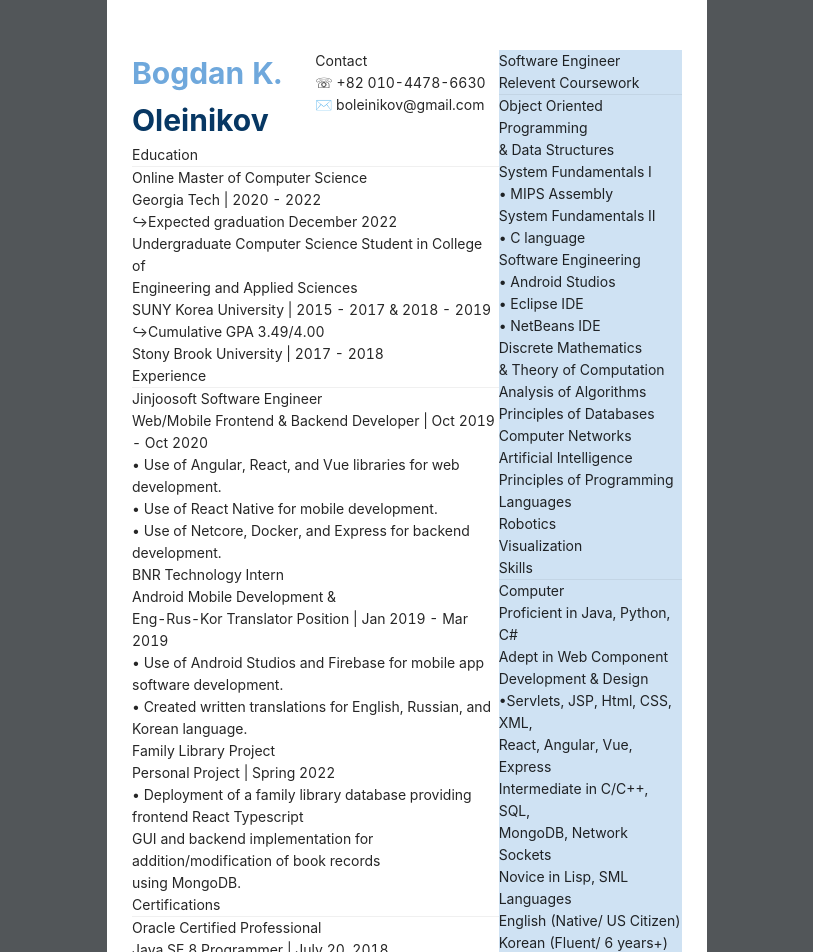
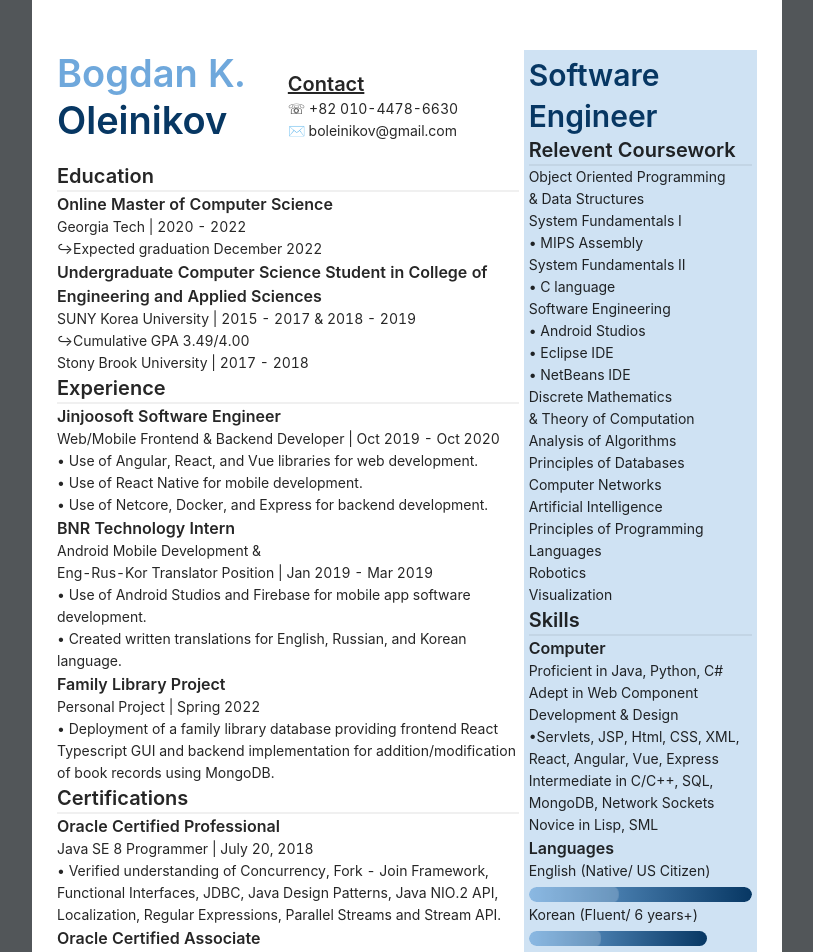
Before and after one commit to bowdawn/oleinikov-resume, a React (Create React App) app: page / in a window 1280 px wide. Shown: the top 952 px of the page, without its empty margins (233-1046 px from the left). Built offline with nearby package versions, Linux system fonts and the light colour scheme.

Commit message:
update fav icon and add css

```diff
--- a/public/index.html
+++ b/public/index.html
@@ -2,6 +2,7 @@
 <html lang="en">
   <head>
     <meta charset="utf-8" />
+    <link rel="icon" href="%PUBLIC_URL%/resume-16.png" />
     <meta name="viewport" content="width=device-width, initial-scale=1" />
     <meta name="theme-color" content="#000000" />
 
--- a/src/App.tsx
+++ b/src/App.tsx
@@ -1,34 +1,37 @@
 import React, { FC } from 'react';
-import { Button, Row, Col, Divider } from 'antd';
+import { Button, Row, Col, Divider, Typography, Progress } from 'antd';
 import './App.css';
-
+const { Title, Text } = Typography;
 
 const App: FC = () => (
   <div className="App">
     <Row className="resume">
-      <Col span={16} >
-        <Row>
-          <Col className="name-box" span={12} >
-            <div className='first-name'>Bogdan K. </div>
-            <div className='last-name'>Oleinikov</div>
+      <Col span={16} className="left-column" >
+        <Row align='middle'>
+          <Col span={12} >
+            <Title level={1}>
+              <div className='first-name'>Bogdan K. </div>
+              <div className='last-name'>Oleinikov</div>
+            </Title>
           </Col>
           <Col span={12} >
-            <div>Contact</div>
+            <Title level={4} underline={true}>Contact</Title>
             <div>☏ +82 010-4478-6630</div>
             <div>✉ boleinikov@gmail.com</div>
           </Col>
         </Row>
         <div>
-          <div>Education</div>
+          <Title level={4} >Education</Title>
           <Divider />
           <div>
-            <div>Online Master of Computer Science <br />
+            <div>
+              <Title level={5} >Online Master of Computer Science </Title>
               Georgia Tech | 2020 - 2022 <br />
               ↪Expected graduation December 2022
             </div>
             <div>
-              Undergraduate Computer Science Student in College of <br />
-              Engineering and Applied Sciences <br />
+              <Title level={5}> Undergraduate Computer Science Student in College of
+                Engineering and Applied Sciences </Title>
               SUNY Korea University | 2015 - 2017 & 2018 - 2019 <br />
               ↪Cumulative GPA 3.49/4.00 <br />
               Stony Brook University | 2017 - 2018 <br />
@@ -36,62 +39,62 @@ const App: FC = () => (
           </div>
         </div>
         <div>
-          <div>Experience</div>
+          <Title level={4} >Experience</Title>
           <Divider />
           <div>
             <div>
-              Jinjoosoft Software Engineer<br />
+              <Title level={5}> Jinjoosoft Software Engineer</Title>
               Web/Mobile Frontend & Backend Developer | Oct 2019 - Oct 2020<br />
               • Use of Angular, React, and Vue libraries for web development.<br />
               • Use of React Native for mobile development.<br />
               • Use of Netcore, Docker, and Express for backend development.
             </div>
             <div>
-              BNR Technology Intern<br />
+              <Title level={5}>BNR Technology Intern</Title>
               Android Mobile Development &<br />
               Eng-Rus-Kor Translator Position | Jan 2019 - Mar 2019<br />
               • Use of Android Studios and Firebase for mobile app software development.<br />
               • Created written translations for English, Russian, and Korean language.
             </div>
             <div>
-              Family Library Project<br />
+              <Title level={5}>Family Library Project</Title>
               Personal Project | Spring 2022<br />
-              • Deployment of a family library database providing frontend React Typescript<br />
-              GUI and backend implementation for addition/modification of book records<br />
+              • Deployment of a family library database providing frontend React Typescript
+              GUI and backend implementation for addition/modification of book records
               using MongoDB.
             </div>
           </div>
         </div>
         <div>
-          <div>Certifications</div>
+          <Title level={4} >Certifications</Title>
           <Divider />
           <div>
             <div>
-              Oracle Certified Professional<br />
+              <Title level={5}>Oracle Certified Professional</Title>
               Java SE 8 Programmer | July 20, 2018<br />
-              • Verified understanding of Concurrency, Fork - Join Framework, Functional Interfaces,<br />
-              JDBC, Java Design Patterns, Java NIO.2 API, Localization, Regular Expressions,<br />
-              Parallel Streams and Stream API.<br />
+              • Verified understanding of Concurrency, Fork - Join Framework, Functional Interfaces,
+              JDBC, Java Design Patterns, Java NIO.2 API, Localization, Regular Expressions,
+              Parallel Streams and Stream API.
             </div>
             <div>
-              Oracle Certified Associate<br />
+              <Title level={5}>Oracle Certified Associate</Title>
               Java SE 8 Programmer | June 2, 2018<br />
-              • Verified understanding of Java, JDK 8, Java SE 8, Lambda Expressions, Java<br />
-              Application Development, and Java 8 Date & Time API.<br />
+              • Verified understanding of Java, JDK 8, Java SE 8, Lambda Expressions, Java
+              Application Development, and Java 8 Date & Time API.
             </div>
             <div>
-              Test of Proficiency in Korean<br />
+              <Title level={5}>Test of Proficiency in Korean</Title>
               TOPIK Level 6 | Oct 2021<br />
-              • Absolutely fluent in the Korean language for professional research or work, Capacity<br />
-              to understand and express oneself without problem, although without the full fluency of<br />
+              • Absolutely fluent in the Korean language for professional research or work, Capacity
+              to understand and express oneself without problem, although without the full fluency of
               a native speaker.
             </div>
           </div>
         </div>
       </Col>
       <Col className="right-column" span={8}  >
-        <div>Software Engineer</div>
-        <div>Relevent Coursework</div>
+        <Title level={2}  ><Text className="job-title" >Software Engineer</Text></Title>
+        <Title level={4} >Relevent Coursework</Title>
 
         <Divider />
         <div>
@@ -116,10 +119,10 @@ const App: FC = () => (
           Robotics<br />
           Visualization
         </div>
-        <div>Skills</div>
+        <Title level={4} >Skills</Title>
         <Divider />
 
-        <div>Computer</div>
+        <Title level={5} >Computer</Title>
         <div>
           Proficient in Java, Python, C#<br />
           Adept in Web Component<br />
@@ -130,11 +133,44 @@ const App: FC = () => (
           MongoDB, Network Sockets<br />
           Novice in Lisp, SML<br />
         </div>
-        <div>Languages</div>
+        <Title level={5} >Languages</Title>
         <div>
           English (Native/ US Citizen)<br />
+          <Progress
+            strokeColor={{
+              from: '#6FA8DC',
+              to: '#073763',
+            }}
+            percent={100}
+            showInfo={false}
+            status="active"
+            trailColor='transparent'
+            strokeWidth={15}
+          />
           Korean (Fluent/ 6 years+)<br />
+          <Progress
+            strokeColor={{
+              from: '#6FA8DC',
+              to: '#073763',
+            }}
+            percent={80}
+            showInfo={false}
+            status="active"
+            trailColor='transparent'
+            strokeWidth={15}
+          />
           Russian (Fluent/ Heritage Speaker)<br />
+          <Progress
+            strokeColor={{
+              from: '#6FA8DC',
+              to: '#073763',
+            }}
+            percent={80}
+            showInfo={false}
+            status="active"
+            trailColor='transparent'
+            strokeWidth={15}
+          />
         </div>
       </Col>
     </Row>
--- a/src/style/ant-override.css
+++ b/src/style/ant-override.css
@@ -1,3 +1,27 @@
 .ant-divider-horizontal{
     margin: 0px;
 }
+
+h5.ant-typography {
+    margin: 0px;
+}
+
+h4.ant-typography {
+    margin: 0px;
+}
+
+h3.ant-typography {
+    margin: 0px;
+}
+h2.ant-typography{
+    margin: 0px;
+}
+
+.ant-typography + h4.ant-typography {
+    margin: 0px;
+}
+
+.ant-divider {
+    padding-right: 5px;
+    border-top: 2px solid rgba(0, 0, 0, 0.06);
+}
--- a/src/style/resume.css
+++ b/src/style/resume.css
@@ -1,17 +1,13 @@
 .resume {
     background-color: white;
-    width: 600px;
+    width: 750px;
     padding-top: 50px;
     padding-left:25px;
     padding-right: 25px;
     text-align: start;
 }
 
-.name-box{
 
-    font-weight: bold;
-    font-size: 30px;
-}
 
 .first-name {
     color: #6FA8DC;
@@ -20,6 +16,14 @@
     color: #073763;
 }
 
+.job-title {
+    color: #073763;
+}
+
+.left-column{
+    padding-right: 5px;
+}
 .right-column{
     background-color: #CFE2F3;
+    padding: 5px;
 }
```
Also changed, not shown: public/resume-16.png (added), 1 other file (tests, documents, lock files or other folders).
